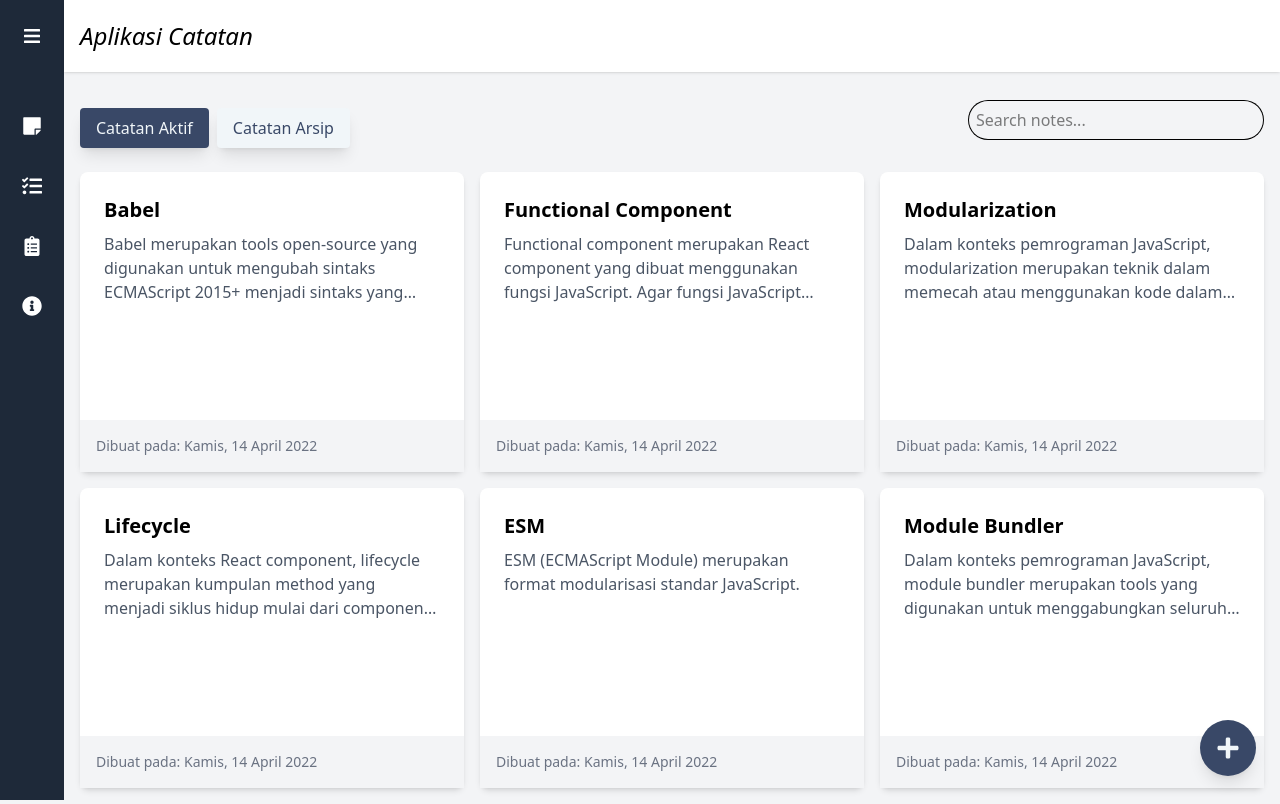
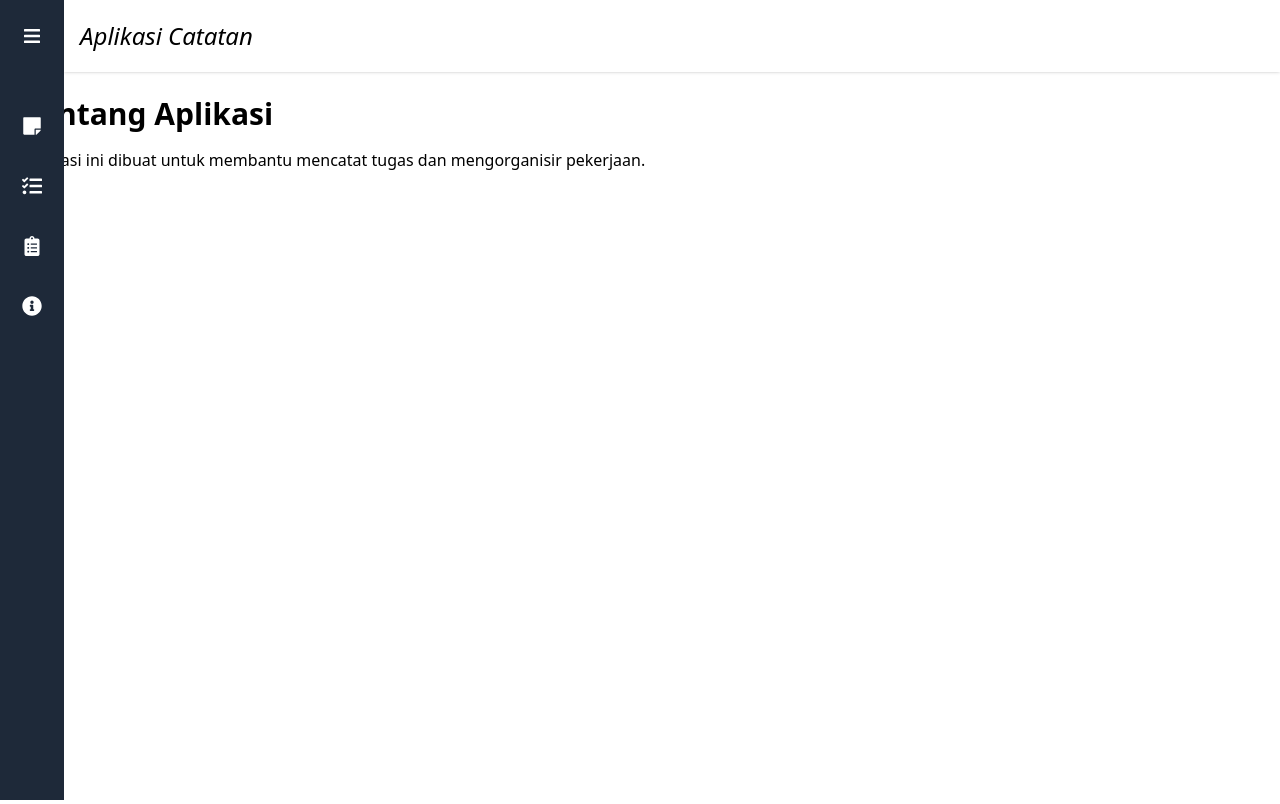
Before and after one commit to Lazuardi-hrp/Notes-App, a React (Vite) app: page /about in a window 1280 px wide. Built offline with nearby package versions, Linux system fonts and the light colour scheme.

Commit message:
add routes

```diff
--- a/package.json
+++ b/package.json
@@ -14,6 +14,8 @@
     "react": "^18.3.1",
     "react-dom": "^18.3.1",
     "react-icons": "^5.4.0",
+    "react-router": "^7.1.5",
+    "react-router-dom": "^7.1.5",
     "react-toastify": "^11.0.3",
     "tailwindcss": "^4.0.0"
   },
--- /dev/null
+++ b/src/App.jsx
@@ -0,0 +1,5 @@
+import AppRoutes from "./routes";
+
+export default function App() {
+   return <AppRoutes />;
+}
--- a/src/components/Navbar.jsx
+++ b/src/components/Navbar.jsx
@@ -38,7 +38,7 @@ const Navbar = ({ isSidebarOpen, setIsSidebarOpen }) => {
 
          {/* Navbar */}
          <div className={`flex-1 transition-all duration-300 ${isSidebarOpen ? "ml-44" : "ml-16"}`}>
-            <nav className="p-4 mb-3 shadow-sm bg-white relative z-3">
+            <nav className="p-4 shadow-sm bg-white relative z-3">
                <div className="mx-auto flex justify-between items-center">
                   <h1 className="text-black text-2xl py-1 italic">Aplikasi Catatan</h1>
                </div>
--- a/src/index.jsx
+++ b/src/index.jsx
@@ -1,6 +1,6 @@
 import React from "react";
 import ReactDOM from "react-dom/client";
-import App from "./components/App";
+import App from "./App";
 
 // import style
 import './styles/style.css';
--- /dev/null
+++ b/src/pages/AboutPage.jsx
@@ -0,0 +1,8 @@
+export default function AboutPage() {
+   return (
+      <div className="p-6">
+         <h1 className="text-3xl font-bold mb-4">Tentang Aplikasi</h1>
+         <p>Aplikasi ini dibuat untuk membantu mencatat tugas dan mengorganisir pekerjaan.</p>
+      </div>
+   );
+}
--- a/src/components/App.jsx
+++ b/src/pages/NotesPage.jsx
@@ -1,18 +1,17 @@
 import React, { useState, useEffect } from "react";
-import NoteList from "./notes/NoteList";
+import NoteList from "../components/notes/NoteList";
 import { ToastContainer, toast } from "react-toastify";
-import AddNoteForm from "./notes/AddNoteForm";
-import Navbar from "./NavBar";
-import SearchBar from "./notes/SearchBar";
+import AddNoteForm from "../components/notes/AddNoteForm";
+import SearchBar from "../components/notes/SearchBar";
 import { getInitialData, showFormattedDate } from "../utils/utils";
 import { FaPlus } from "react-icons/fa";
-import Modal from "./Modal";
-export default function App() {
+import Modal from "../components/Modal";
+
+export default function NotesPage({ isSidebarOpen }) {
    const [notes, setNotes] = useState([]);
    const [searchTerm, setSearchTerm] = useState("");
    const [showArchived, setShowArchived] = useState(false);
    const [isAddNoteModalOpen, setIsAddNoteModalOpen] = useState(false);
-   const [isSidebarOpen, setIsSidebarOpen] = useState(false);
 
    useEffect(() => {
       setNotes(getInitialData());
@@ -46,12 +45,6 @@ export default function App() {
 
    return (
       <div className="min-h-screen bg-gray-100 flex flex-col">
-         <Navbar
-            searchTerm={searchTerm}
-            setSearchTerm={setSearchTerm}
-            isSidebarOpen={isSidebarOpen}
-            setIsSidebarOpen={setIsSidebarOpen}
-         />
          <div className={`p-4 flex-1 overflow-auto transition-all duration-300 ${isSidebarOpen ? "ml-44 w-[calc(100%-11rem)]" : "ml-16 w-[calc(100%-4rem)]"}`}>
             <div className="mb-4 flex flex-wrap justify-between items-center gap-2">
                <div className="flex gap-2">
@@ -86,7 +79,6 @@ export default function App() {
             <FaPlus className="w-6 h-6" />
          </button>
 
-         {/* Menggunakan Modal dari Modal.jsx */}
          <Modal isOpen={isAddNoteModalOpen} onClose={() => setIsAddNoteModalOpen(false)}>
             <h2 className="text-2xl font-bold mb-4">Tambah Catatan Baru</h2>
             <AddNoteForm addNote={addNote} onClose={() => setIsAddNoteModalOpen(false)} />
--- /dev/null
+++ b/src/pages/NotesTaskPage.jsx
@@ -0,0 +1,8 @@
+export default function NotesTaskPage() {
+   return (
+      <div className="p-6">
+         <h1 className="text-3xl font-bold mb-4">Notes-Task</h1>
+         {/* Tambahkan komponen Notes-Task di sini */}
+      </div>
+   );
+}
--- /dev/null
+++ b/src/pages/TodoPage.jsx
@@ -0,0 +1,8 @@
+export default function TodoPage() {
+   return (
+      <div className="p-6">
+         <h1 className="text-3xl font-bold mb-4">To-Do List</h1>
+         {/* Tambahkan komponen To-Do di sini */}
+      </div>
+   );
+}
--- /dev/null
+++ b/src/routes.jsx
@@ -0,0 +1,29 @@
+import React, { useState } from "react";
+import { BrowserRouter as Router, Routes, Route } from "react-router-dom";
+import Navbar from "./components/Navbar";
+import NotesPage from "./pages/NotesPage";
+import TodoPage from "./pages/TodoPage";
+import NotesTaskPage from "./pages/NotesTaskPage";
+import AboutPage from "./pages/AboutPage";
+
+export default function AppRoutes() {
+   // State untuk mengontrol Sidebar
+   const [isSidebarOpen, setIsSidebarOpen] = useState(false);
+
+   return (
+      <Router>
+         {/* Navbar di luar flex agar berada di atas */}
+         <Navbar isSidebarOpen={isSidebarOpen} setIsSidebarOpen={setIsSidebarOpen} />
+         <div className="flex">
+            <div className="transition-all duration-300 w-full">
+               <Routes>
+                  <Route path="/" element={<NotesPage isSidebarOpen={isSidebarOpen} />} />
+                  <Route path="/todo" element={<TodoPage isSidebarOpen={isSidebarOpen} />} />
+                  <Route path="/notes-task" element={<NotesTaskPage isSidebarOpen={isSidebarOpen} />} />
+                  <Route path="/about" element={<AboutPage isSidebarOpen={isSidebarOpen} />} />
+               </Routes>
+            </div>
+         </div>
+      </Router>
+   );
+}
```
Also changed, not shown: 1 other file (tests, documents, lock files or other folders).
